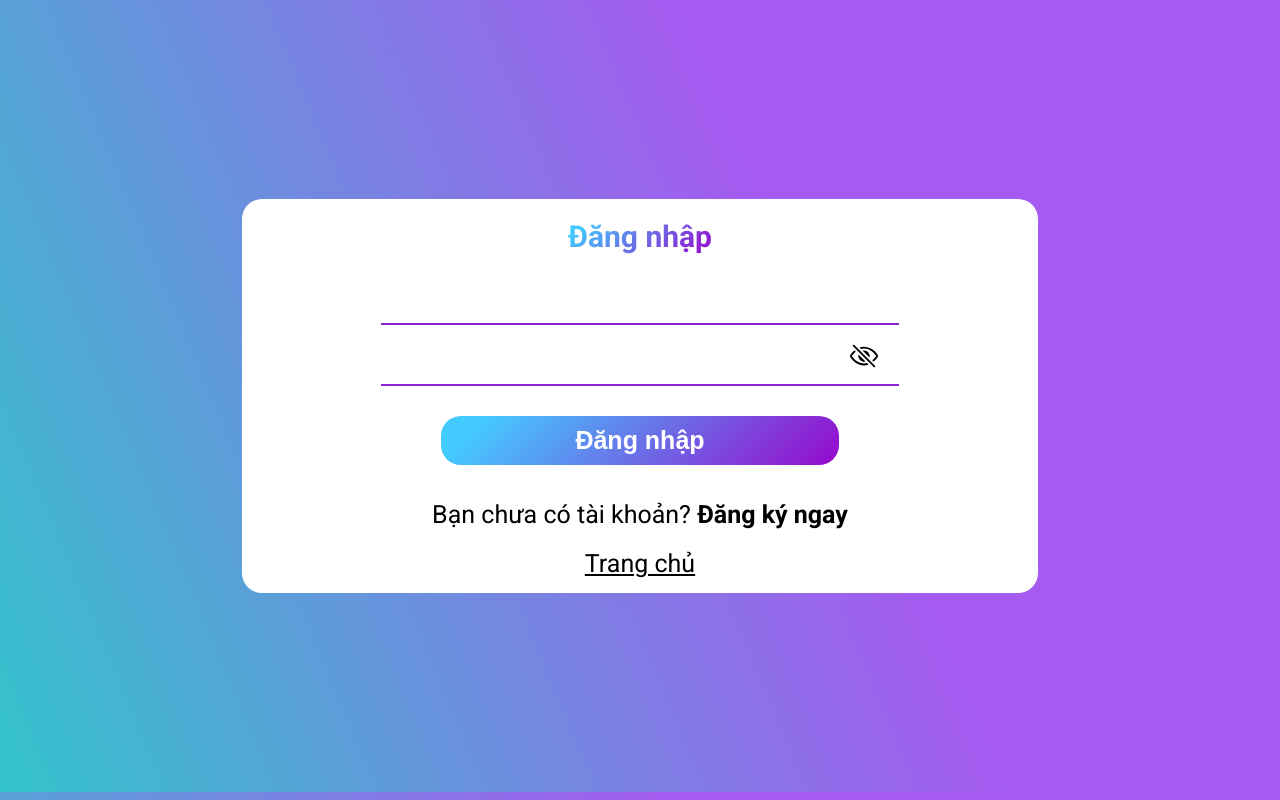
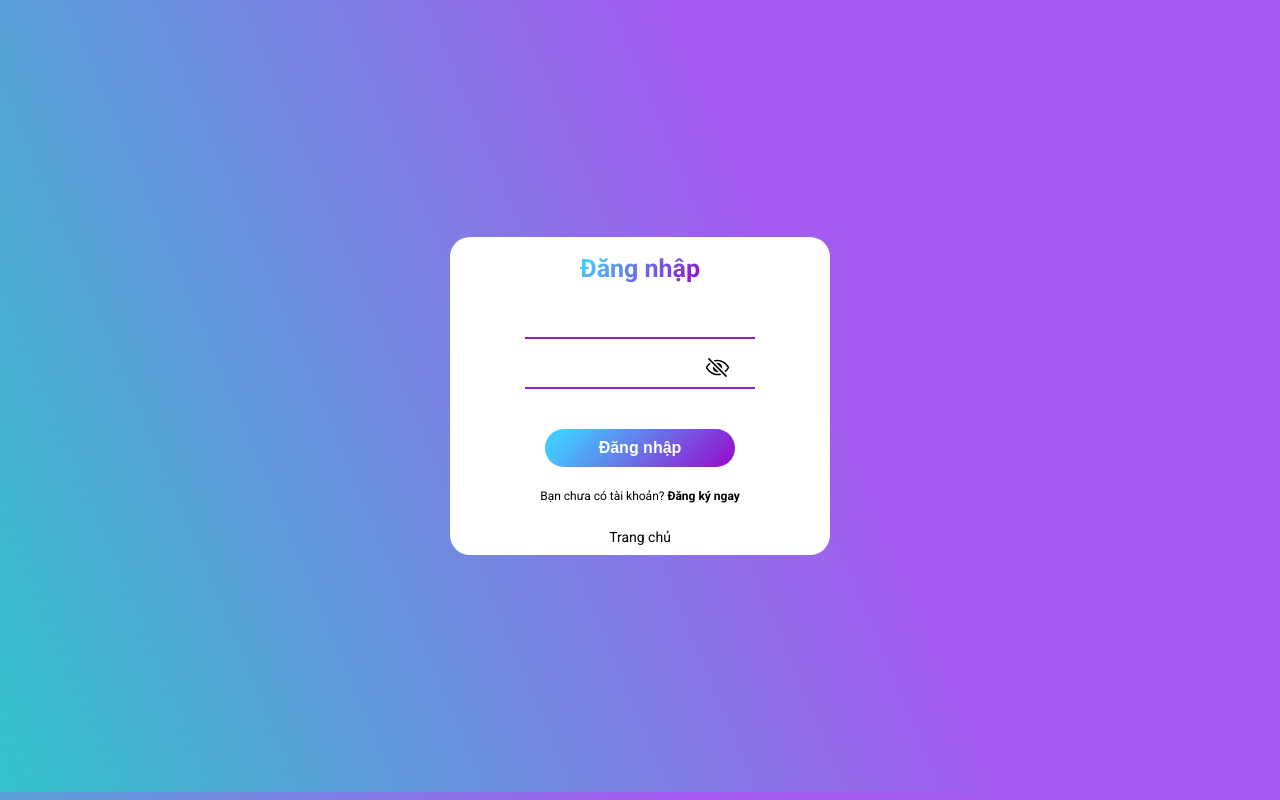
Before and after one commit to BauThuan/project_TodoList, a React (Vite) app: page /login in a window 1280 px wide. Built offline with nearby package versions, Linux system fonts and the light colour scheme.

Commit message:
update code final

```diff
--- a/src/styles/Login.scss
+++ b/src/styles/Login.scss
@@ -151,43 +151,43 @@
     }
   }
 }
-@media only screen and (min-width: 1025px) {
-  /* Đặt các quy tắc CSS cho desktop ở đây */
-  .login_container {
-    width: 100%;
-    .login_content {
-      display: flex;
-      align-items: center;
-      justify-content: center;
-      width: 90%;
-      .form_login {
-        width: 70%;
-        h1 {
-          font-size: 3rem;
-        }
-        .input_ui {
-          width: 60%;
-          font-size: 2.5rem;
-        }
-        .icons {
-          top: 36%;
-          right: 20%;
-          font-size: 3rem;
-        }
-        .button_ui {
-          margin-top: 20px;
-          font-size: 2.5rem;
-        }
-        .titile_notification {
-          font-size: 2.5rem;
-        }
-        .home_comeback {
-          margin-top: -5px;
-          font-size: 2.5rem;
-          text-decoration: underline;
-          padding-bottom: 5px;
-        }
-      }
-    }
-  }
-}
+// @media only screen and (min-width: 1025px) {
+//   /* Đặt các quy tắc CSS cho desktop ở đây */
+//   .login_container {
+//     width: 100%;
+//     .login_content {
+//       display: flex;
+//       align-items: center;
+//       justify-content: center;
+//       width: 90%;
+//       .form_login {
+//         width: 70%;
+//         h1 {
+//           font-size: 3rem;
+//         }
+//         .input_ui {
+//           width: 60%;
+//           font-size: 2.5rem;
+//         }
+//         .icons {
+//           top: 36%;
+//           right: 20%;
+//           font-size: 3rem;
+//         }
+//         .button_ui {
+//           margin-top: 20px;
+//           font-size: 2.5rem;
+//         }
+//         .titile_notification {
+//           font-size: 2.5rem;
+//         }
+//         .home_comeback {
+//           margin-top: -5px;
+//           font-size: 2.5rem;
+//           text-decoration: underline;
+//           padding-bottom: 5px;
+//         }
+//       }
+//     }
+//   }
+// }
--- a/src/styles/Register.scss
+++ b/src/styles/Register.scss
@@ -141,43 +141,43 @@
   }
 }
 
-@media only screen and (min-width: 1025px) {
-  /* Đặt các quy tắc CSS cho desktop ở đây */
+// @media only screen and (min-width: 1025px) {
+//   /* Đặt các quy tắc CSS cho desktop ở đây */
 
-  .register_container {
-    width: 100%;
-    .register_content {
-      display: flex;
-      align-items: center;
-      justify-content: center;
-      width: 90%;
-      .form_register {
-        width: 70%;
-        h1 {
-          font-size: 3rem;
-        }
-        .input_ui {
-          width: 60%;
-          font-size: 2.5rem;
-        }
-        .icons {
-          top: 55%;
-          right: 20%;
-        }
-        .button_ui {
-          margin-top: 10px;
-          font-size: 2rem;
-        }
-        .titile_notification {
-          font-size: 1.5rem;
-        }
-        .home_comeback {
-          margin-top: 10px;
-          font-size: 1.9rem;
-          text-decoration: underline;
-          padding-bottom: 5px;
-        }
-      }
-    }
-  }
-}
+//   .register_container {
+//     width: 100%;
+//     .register_content {
+//       display: flex;
+//       align-items: center;
+//       justify-content: center;
+//       width: 90%;
+//       .form_register {
+//         width: 70%;
+//         h1 {
+//           font-size: 3rem;
+//         }
+//         .input_ui {
+//           width: 60%;
+//           font-size: 2.5rem;
+//         }
+//         .icons {
+//           top: 55%;
+//           right: 20%;
+//         }
+//         .button_ui {
+//           margin-top: 10px;
+//           font-size: 2rem;
+//         }
+//         .titile_notification {
+//           font-size: 1.5rem;
+//         }
+//         .home_comeback {
+//           margin-top: 10px;
+//           font-size: 1.9rem;
+//           text-decoration: underline;
+//           padding-bottom: 5px;
+//         }
+//       }
+//     }
+//   }
+// }
```
